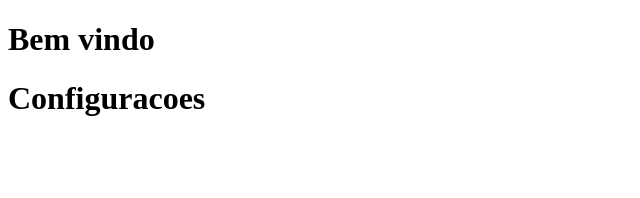
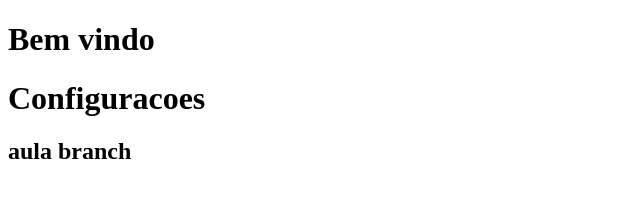
Before and after one commit to WendrilSFS/novoteste, a plain HTML site: page index.html in a window 1280 px wide. Shown: the whole page, without its empty margins (0-640 px from the left). Drawn offline with Linux system fonts and the light colour scheme.

Commit message:
alteracoes na branch
alteracao de atividade

```diff
--- a/index.html
+++ b/index.html
@@ -14,5 +14,6 @@
         Configuracoes
     </h1>
 </div>
+<h2> aula branch</h2>
 </body>
 </html>
```
